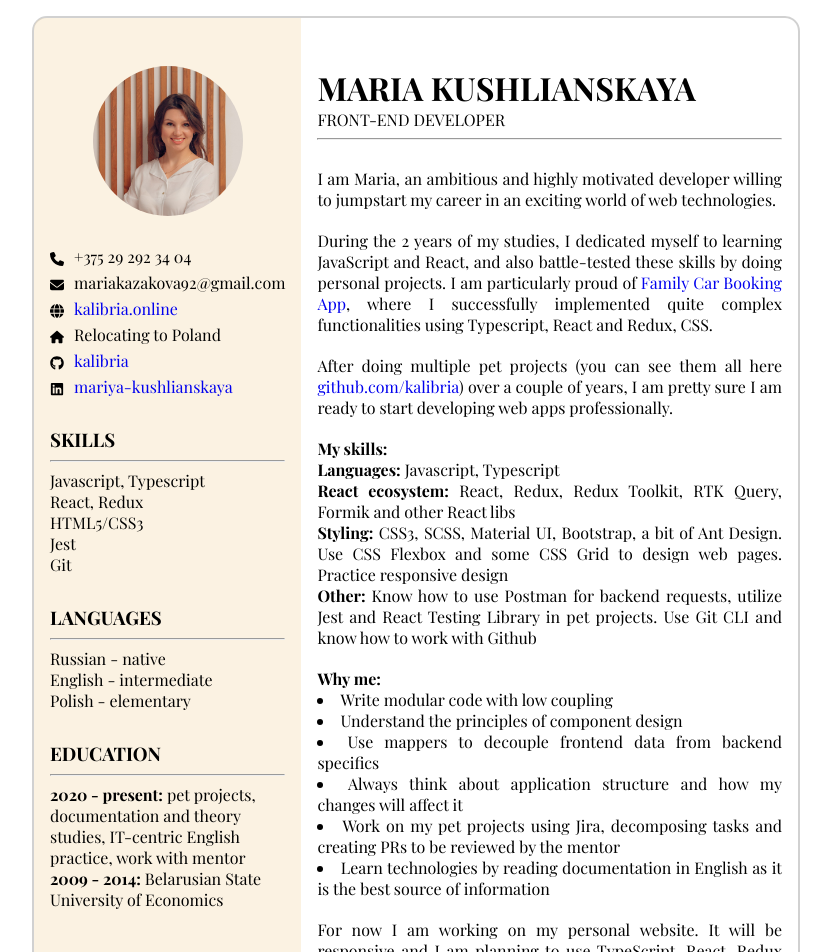
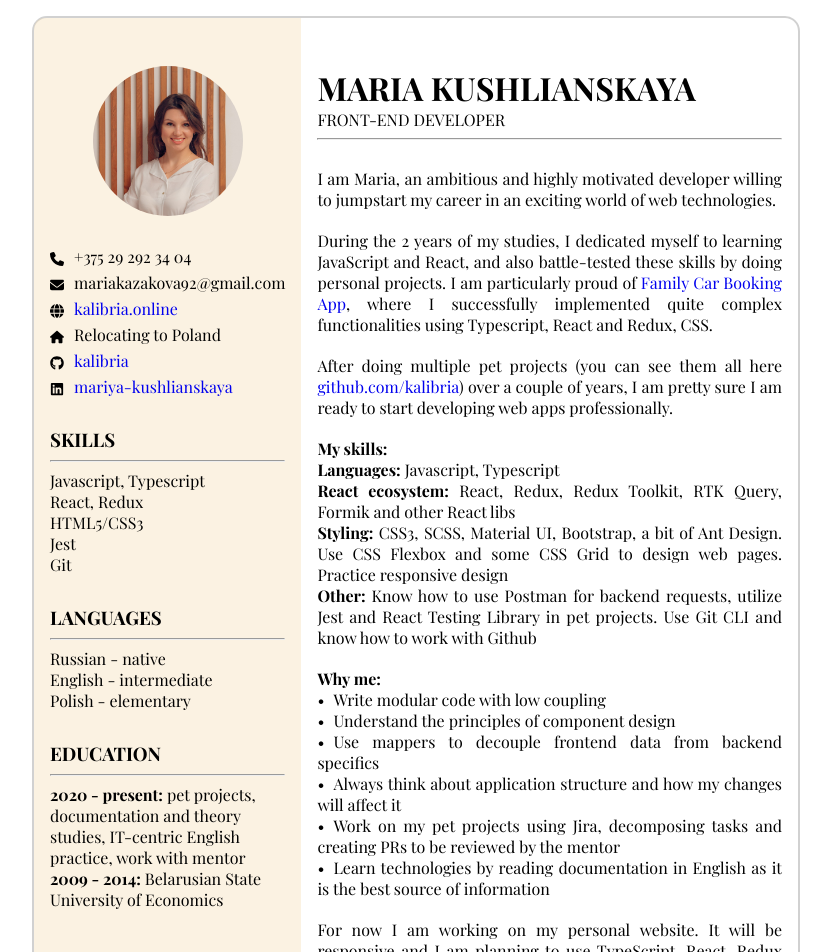
Before and after one commit to kalibria/personal-website, a Next.js app: page / in a window 1280 px wide. Shown: the top 952 px of the page, without its empty margins (224-1055 px from the left). Built offline with nearby package versions, Linux system fonts and the light colour scheme.

Commit message:
fixed univen indents in a list

```diff
--- a/src/components/mainInfo/MainInfo.tsx
+++ b/src/components/mainInfo/MainInfo.tsx
@@ -24,7 +24,6 @@ export default function MainInfo(){
             <li><b>Other:</b> Know how to use Postman for backend requests, utilize Jest and React Testing Library in pet projects. Use Git CLI and know how to work with Github</li>
             </ul>
 
-
           <ul className={styles.list}>
             <b>Why me:</b>
             <li>Write modular code with low coupling</li>
--- a/src/components/mainInfo/mainInfo.module.css
+++ b/src/components/mainInfo/mainInfo.module.css
@@ -1,5 +1,7 @@
-.list{
-    list-style: inside;
+.list li::before {
+    content: "•"; /* Use any bullet or numbering style you prefer */
+    display: inline-block;
+    width: 1em; /* Adjust the width as needed */
 }
 
 .mainContainer {
```
